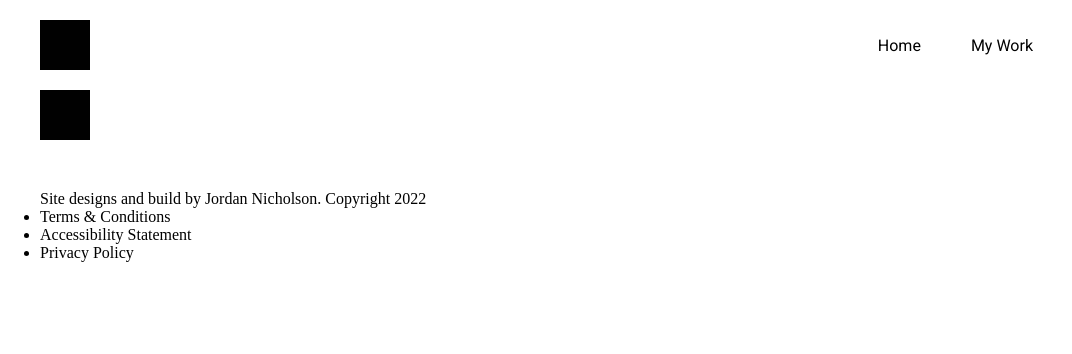
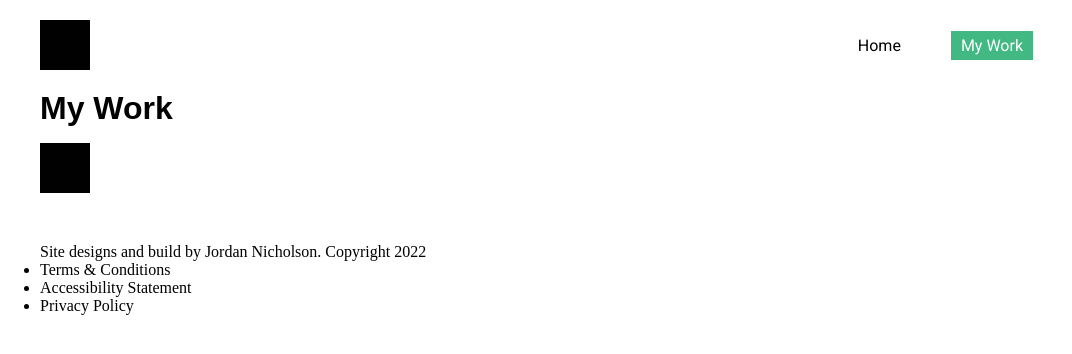
Before and after one commit to JordanNic/personal-site, a Nuxt app: page /work in a window 1280 px wide. Shown: the top 354 px of the page, without its empty margins (0-1072 px from the left). Built offline with nearby package versions, Linux system fonts and the light colour scheme.

Commit message:
Added a main work page to the project
This was done to test out the router function within Nuxt

```diff
--- /dev/null
+++ b/pages/work.vue
@@ -0,0 +1,3 @@
+<template>
+    <h1>My Work</h1>
+</template>
```
